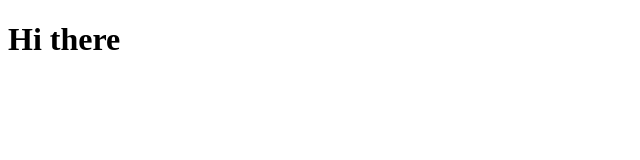
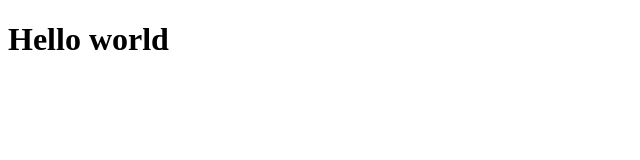
Before and after one commit to poggy-sl/myNewRep, a plain HTML site: page index.html in a window 1280 px wide. Shown: the whole page, without its empty margins (0-640 px from the left). Drawn offline with Linux system fonts and the light colour scheme.

Commit message:
Revert "Update index.html"
This reverts commit 7ee73fa0d08e9f9a227f400ac4e2d711d33f9752.

```diff
--- a/index.html
+++ b/index.html
@@ -6,6 +6,6 @@
 	<title>Document</title>
 </head>
 <body>
-	<h1>Hi there</h1>
+	<h1>Hello world</h1>
 </body>
 </html>
```
